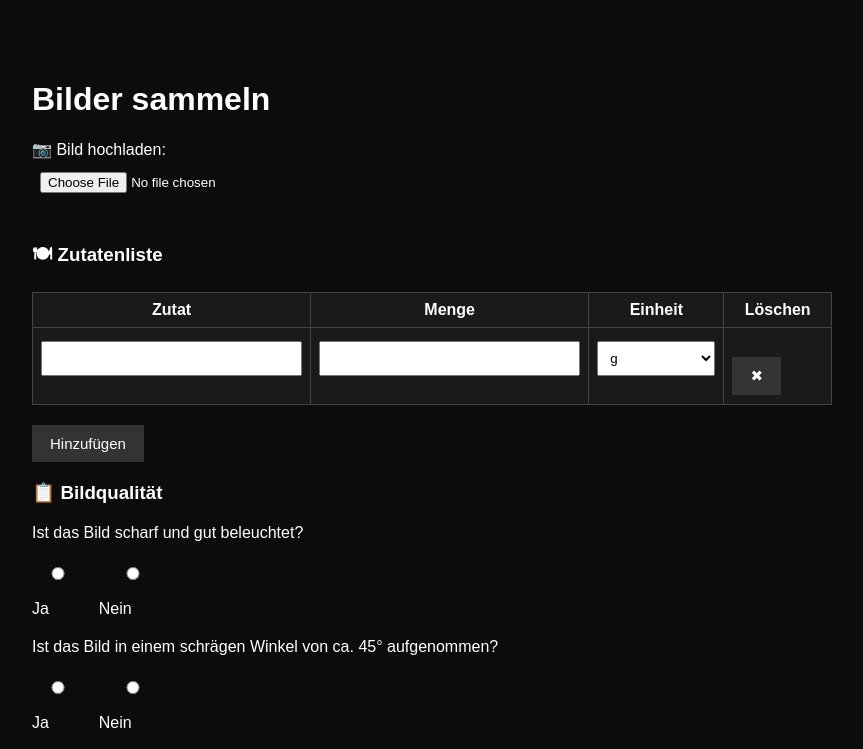
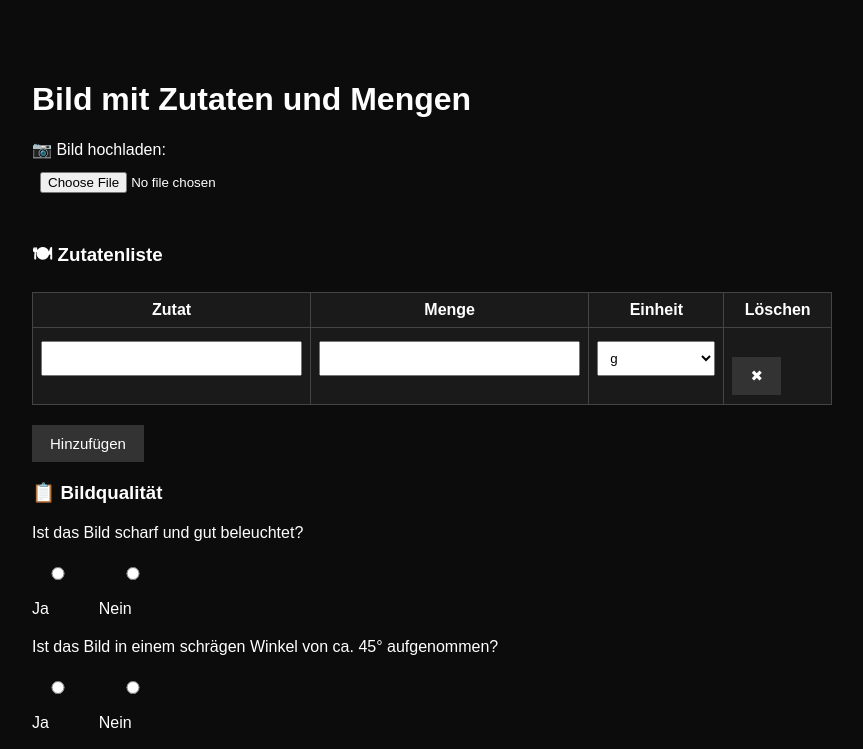
Before and after one commit to Mxrkus21/bildersammlung, a plain HTML site: page index.html in a window 1280 px wide. Shown: the top 749 px of the page, without its empty margins (208-1071 px from the left). Drawn offline with Linux system fonts and the light colour scheme.

Commit message:
Update index.html

```diff
--- a/index.html
+++ b/index.html
@@ -78,7 +78,7 @@
 </head>
 <body>
 
-  <h1>Bilder sammeln</h1>
+  <h1>Bild mit Zutaten und Mengen</h1>
 
   <!-- 1. Bild -->
   <label for="image">📷 Bild hochladen:</label>
```
